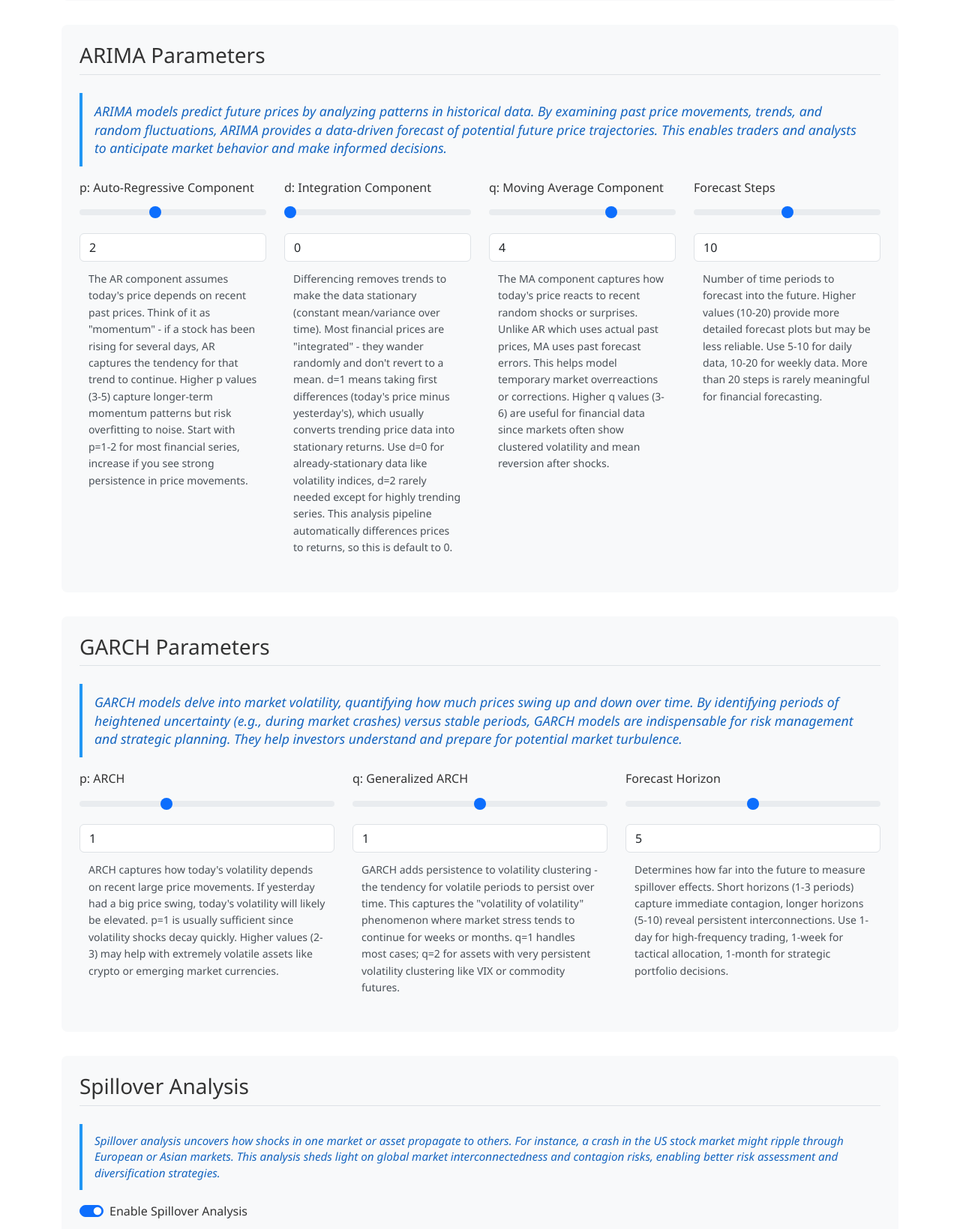
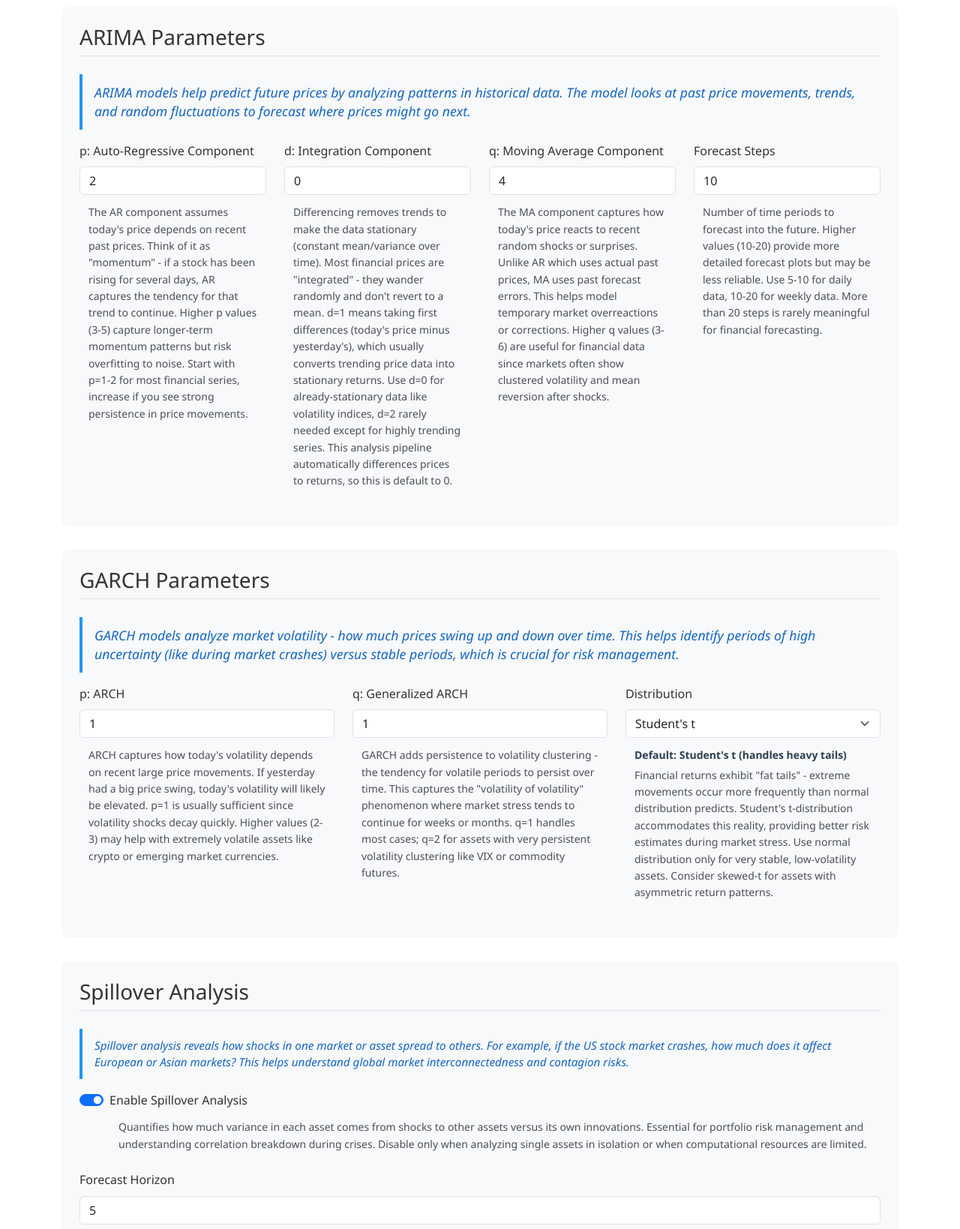
Before and after one commit to garthmortensen/timeseries-frontend, a Django app: page /analysis/ in a window 1280 px wide. Shown: the part 2228-3867 px from the top of the page at 75% size. Run offline with Django 5.2, Linux system fonts and the light colour scheme; some libraries are stand-ins or nearby versions.

Commit message:
Revert: return analysis.html to version from e992aff

```diff
--- a/templates/timeseries/analysis.html
+++ b/templates/timeseries/analysis.html
@@ -57,11 +57,6 @@
         color: #2c3e50;
         display: block;
         margin-bottom: 0.25rem;
-    }
-
-    /* Ensure consistent font size across all sections */
-    p {
-        font-size: 1rem;
     }
 </style>
 {% endblock %}
@@ -88,7 +83,7 @@
 </script>
 
 <div class="guide-text" style="font-size: 1.1em;">
-    <strong>The 2008 Global Financial Crisis proved beyond doubt that markets are deeply interconnected.</strong>  A shock in one can ripple through others—stocks, indexes, even regions.<br>
+    <strong>Markets are connected.</strong>  A shock in one can ripple through others—stocks, indexes, even regions.<br>
     This analysis quantifies those spillovers, predicts volatility, and maps how risk moves between assets.<br><br>
     <strong>Choose Your Own Analysis</strong> below to explore market dynamics, forecast volatility, and uncover contagion paths.
 </div>
@@ -128,7 +123,7 @@
     <div class="form-section">
         <h3 class="section-header">Select Symbols</h3>
         <div class="guide-text">
-            Define which symbols to analyze (max 5 years). Choose your preferred method for selecting symbols
+            Define which symbols to analyze (max 5). Choose your preferred method for selecting symbols
         </div>
 
         <!-- Symbol Selection Method -->
@@ -174,9 +169,9 @@
                 </div>
                 <div class="mb-3">
                     <label for="synthetic-anchor-prices" class="form-label">Anchor Prices (comma-separated)</label>
-                    <input type="text" class="form-control" id="synthetic-anchor-prices" name="synthetic_anchor_prices" value="10, 20, 30" placeholder="Enter prices like 100.0,200.0,50.0">
+                    <input type="text" class="form-control" id="synthetic-anchor-prices" name="synthetic_anchor_prices" value="10,20,30" placeholder="Enter prices like 100.0,200.0,50.0">
                     <div class="parameter-help">
-                        10, 20, 30 (starting points for corresponding symbols above)
+                        150.0,200.0,15.0 (corresponding to symbols above)
                     </div>
                 </div>
             </div>
@@ -1176,15 +1171,14 @@
     <div class="form-section">
         <h3 class="section-header">ARIMA Parameters</h3>
         <div class="guide-text">
-            ARIMA models predict future prices by analyzing patterns in historical data. By examining past price movements, trends, and random fluctuations, ARIMA provides a data-driven forecast of potential future price trajectories. This enables traders and analysts to anticipate market behavior and make informed decisions.
+            ARIMA models help predict future prices by analyzing patterns in historical data. The model looks at past price movements, trends, and random fluctuations to forecast where prices might go next.
         </div>
 
         <div class="row">
             <div class="col-md-3">
                 <div class="mb-3">
                     <label for="arima-p" class="form-label">p: Auto-Regressive Component</label>
-                    <input type="range" class="form-range" id="arima-p-slider" name="arima_p" min="0" max="5" value="2" oninput="document.getElementById('arima-p-input').value = this.value">
-                    <input type="number" class="form-control mt-2" id="arima-p-input" name="arima_p_input" min="0" max="5" value="2" oninput="document.getElementById('arima-p-slider').value = this.value">
+                    <input type="number" class="form-control" id="arima-p" name="arima_p" min="0" max="10" value="2">
                     <div class="parameter-help">
                         The AR component assumes today's price depends on recent past prices. Think of it as "momentum" - if a stock has been rising for several days, AR captures the tendency for that trend to continue. Higher p values (3-5) capture longer-term momentum patterns but risk overfitting to noise. Start with p=1-2 for most financial series, increase if you see strong persistence in price movements.
                     </div>
@@ -1193,8 +1187,7 @@
             <div class="col-md-3">
                 <div class="mb-3">
                     <label for="arima-d" class="form-label">d: Integration Component</label>
-                    <input type="range" class="form-range" id="arima-d-slider" name="arima_d" min="0" max="2" value="0" oninput="document.getElementById('arima-d-input').value = this.value">
-                    <input type="number" class="form-control mt-2" id="arima-d-input" name="arima_d_input" min="0" max="2" value="0" oninput="document.getElementById('arima-d-slider').value = this.value">
+                    <input type="number" class="form-control" id="arima-d" name="arima_d" min="0" max="5" value="0">
                     <div class="parameter-help">
                         Differencing removes trends to make the data stationary (constant mean/variance over time). Most financial prices are "integrated" - they wander randomly and don't revert to a mean. d=1 means taking first differences (today's price minus yesterday's), which usually converts trending price data into stationary returns. Use d=0 for already-stationary data like volatility indices, d=2 rarely needed except for highly trending series. This analysis pipeline automatically differences prices to returns, so this is default to 0.
                     </div>
@@ -1203,8 +1196,7 @@
             <div class="col-md-3">
                 <div class="mb-3">
                     <label for="arima-q" class="form-label">q: Moving Average Component</label>
-                    <input type="range" class="form-range" id="arima-q-slider" name="arima_q" min="0" max="6" value="4" oninput="document.getElementById('arima-q-input').value = this.value">
-                    <input type="number" class="form-control mt-2" id="arima-q-input" name="arima_q_input" min="0" max="6" value="4" oninput="document.getElementById('arima-q-slider').value = this.value">
+                    <input type="number" class="form-control" id="arima-q" name="arima_q" min="0" max="10" value="4">
                     <div class="parameter-help">
                         The MA component captures how today's price reacts to recent random shocks or surprises. Unlike AR which uses actual past prices, MA uses past forecast errors. This helps model temporary market overreactions or corrections. Higher q values (3-6) are useful for financial data since markets often show clustered volatility and mean reversion after shocks.
                     </div>
@@ -1213,8 +1205,7 @@
             <div class="col-md-3">
                 <div class="mb-3">
                     <label for="arima-forecast-steps" class="form-label">Forecast Steps</label>
-                    <input type="range" class="form-range" id="arima-forecast-steps-slider" name="arima_forecast_steps" min="0" max="20" value="10" oninput="document.getElementById('arima-forecast-steps-input').value = this.value">
-                    <input type="number" class="form-control mt-2" id="arima-forecast-steps-input" name="arima_forecast_steps_input" min="0" max="20" value="10" oninput="document.getElementById('arima-forecast-steps-slider').value = this.value">
+                    <input type="number" class="form-control" id="arima-forecast-steps" name="arima_forecast_steps" min="1" max="20" value="10">
                     <div class="parameter-help">
                         Number of time periods to forecast into the future. Higher values (10-20) provide more detailed forecast plots but may be less reliable. Use 5-10 for daily data, 10-20 for weekly data. More than 20 steps is rarely meaningful for financial forecasting.
                     </div>
@@ -1226,15 +1217,14 @@
     <div class="form-section">
         <h3 class="section-header">GARCH Parameters</h3>
         <div class="guide-text">
-            GARCH models delve into market volatility, quantifying how much prices swing up and down over time. By identifying periods of heightened uncertainty (e.g., during market crashes) versus stable periods, GARCH models are indispensable for risk management and strategic planning. They help investors understand and prepare for potential market turbulence.
+            GARCH models analyze market volatility - how much prices swing up and down over time. This helps identify periods of high uncertainty (like during market crashes) versus stable periods, which is crucial for risk management.
         </div>
 
         <div class="row">
             <div class="col-md-4">
                 <div class="mb-3">
                     <label for="garch-p" class="form-label">p: ARCH</label>
-                    <input type="range" class="form-range" id="garch-p-slider" name="garch_p" min="0" max="3" value="1" oninput="document.getElementById('garch-p-input').value = this.value">
-                    <input type="number" class="form-control mt-2" id="garch-p-input" name="garch_p_input" min="0" max="3" value="1" oninput="document.getElementById('garch-p-slider').value = this.value">
+                    <input type="number" class="form-control" id="garch-p" name="garch_p" min="0" max="5" value="1">
                     <div class="parameter-help">
                         ARCH captures how today's volatility depends on recent large price movements. If yesterday had a big price swing, today's volatility will likely be elevated. p=1 is usually sufficient since volatility shocks decay quickly. Higher values (2-3) may help with extremely volatile assets like crypto or emerging market currencies.
                     </div>
@@ -1243,8 +1233,7 @@
             <div class="col-md-4">
                 <div class="mb-3">
                     <label for="garch-q" class="form-label">q: Generalized ARCH</label>
-                    <input type="range" class="form-range" id="garch-q-slider" name="garch_q" min="0" max="2" value="1" oninput="document.getElementById('garch-q-input').value = this.value">
-                    <input type="number" class="form-control mt-2" id="garch-q-input" name="garch_q_input" min="0" max="2" value="1" oninput="document.getElementById('garch-q-slider').value = this.value">
+                    <input type="number" class="form-control" id="garch-q" name="garch_q" min="0" max="5" value="1">
                     <div class="parameter-help">
                         GARCH adds persistence to volatility clustering - the tendency for volatile periods to persist over time. This captures the "volatility of volatility" phenomenon where market stress tends to continue for weeks or months. q=1 handles most cases; q=2 for assets with very persistent volatility clustering like VIX or commodity futures.
                     </div>
@@ -1252,11 +1241,15 @@
             </div>
             <div class="col-md-4">
                 <div class="mb-3">
-                    <label for="forecast-horizon" class="form-label">Forecast Horizon</label>
-                    <input type="range" class="form-range" id="forecast-horizon-slider" name="forecast_horizon" min="0" max="10" value="5" oninput="document.getElementById('forecast-horizon-input').value = this.value">
-                    <input type="number" class="form-control mt-2" id="forecast-horizon-input" name="forecast_horizon_input" min="0" max="10" value="5" oninput="document.getElementById('forecast-horizon-slider').value = this.value">
+                    <label for="garch-dist" class="form-label">Distribution</label>
+                    <select class="form-select" id="garch-dist" name="garch_dist">
+                        <option value="normal">Normal</option>
+                        <option value="t" selected>Student's t</option>
+                        <option value="skewt">Skewed t</option>
+                    </select>
                     <div class="parameter-help">
-                        Determines how far into the future to measure spillover effects. Short horizons (1-3 periods) capture immediate contagion, longer horizons (5-10) reveal persistent interconnections. Use 1-day for high-frequency trading, 1-week for tactical allocation, 1-month for strategic portfolio decisions.
+                        <strong>Default: Student's t (handles heavy tails)</strong>
+                        Financial returns exhibit "fat tails" - extreme movements occur more frequently than normal distribution predicts. Student's t-distribution accommodates this reality, providing better risk estimates during market stress. Use normal distribution only for very stable, low-volatility assets. Consider skewed-t for assets with asymmetric return patterns.
                     </div>
                 </div>
             </div>
@@ -1266,7 +1259,7 @@
     <div class="form-section">
         <h3 class="section-header">Spillover Analysis</h3>
         <div class="guide-text" style="font-size: 0.95em;">
-            Spillover analysis uncovers how shocks in one market or asset propagate to others. For instance, a crash in the US stock market might ripple through European or Asian markets. This analysis sheds light on global market interconnectedness and contagion risks, enabling better risk assessment and diversification strategies.
+            Spillover analysis reveals how shocks in one market or asset spread to others. For example, if the US stock market crashes, how much does it affect European or Asian markets? This helps understand global market interconnectedness and contagion risks.
         </div>
 
         <div class="form-check form-switch mb-3">
```
